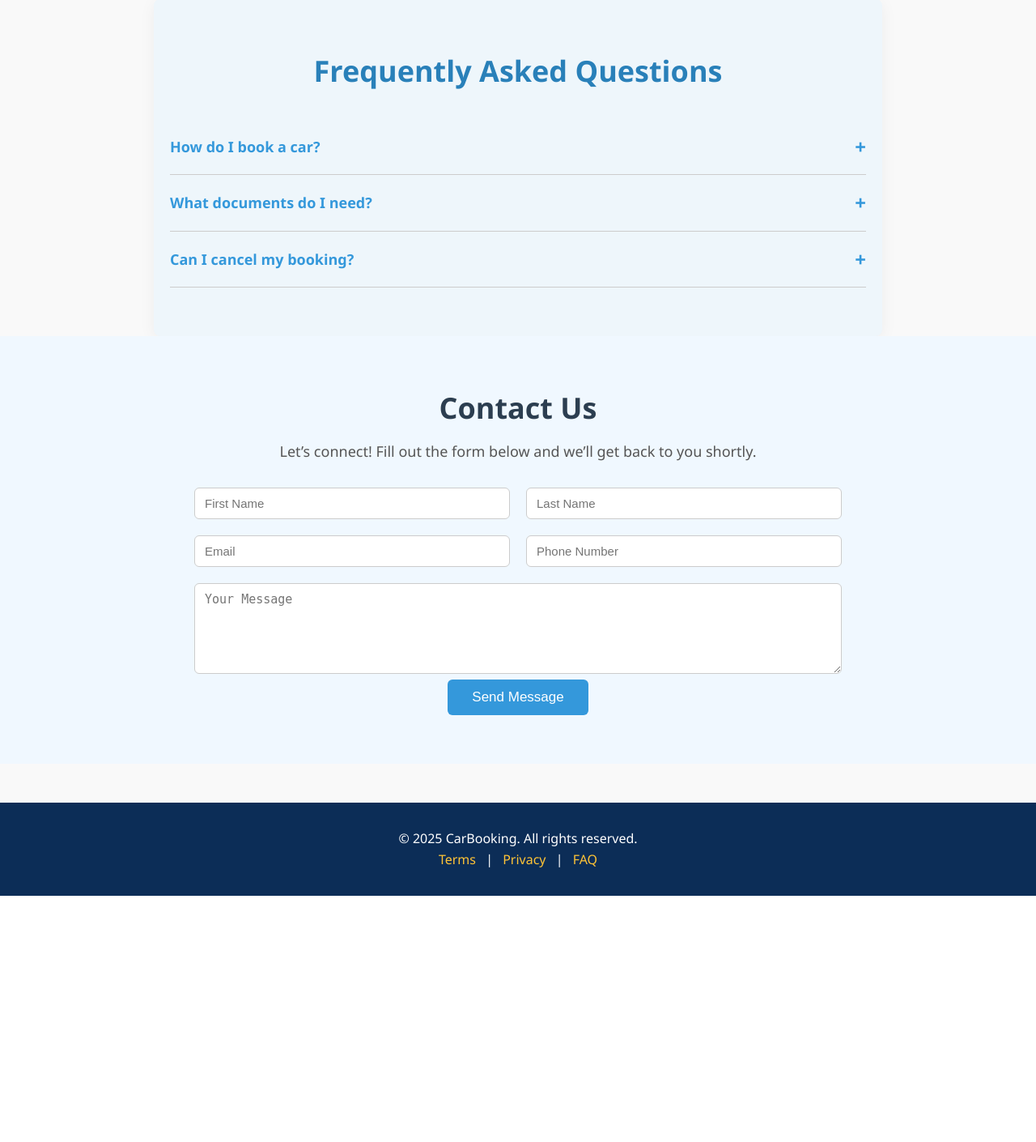
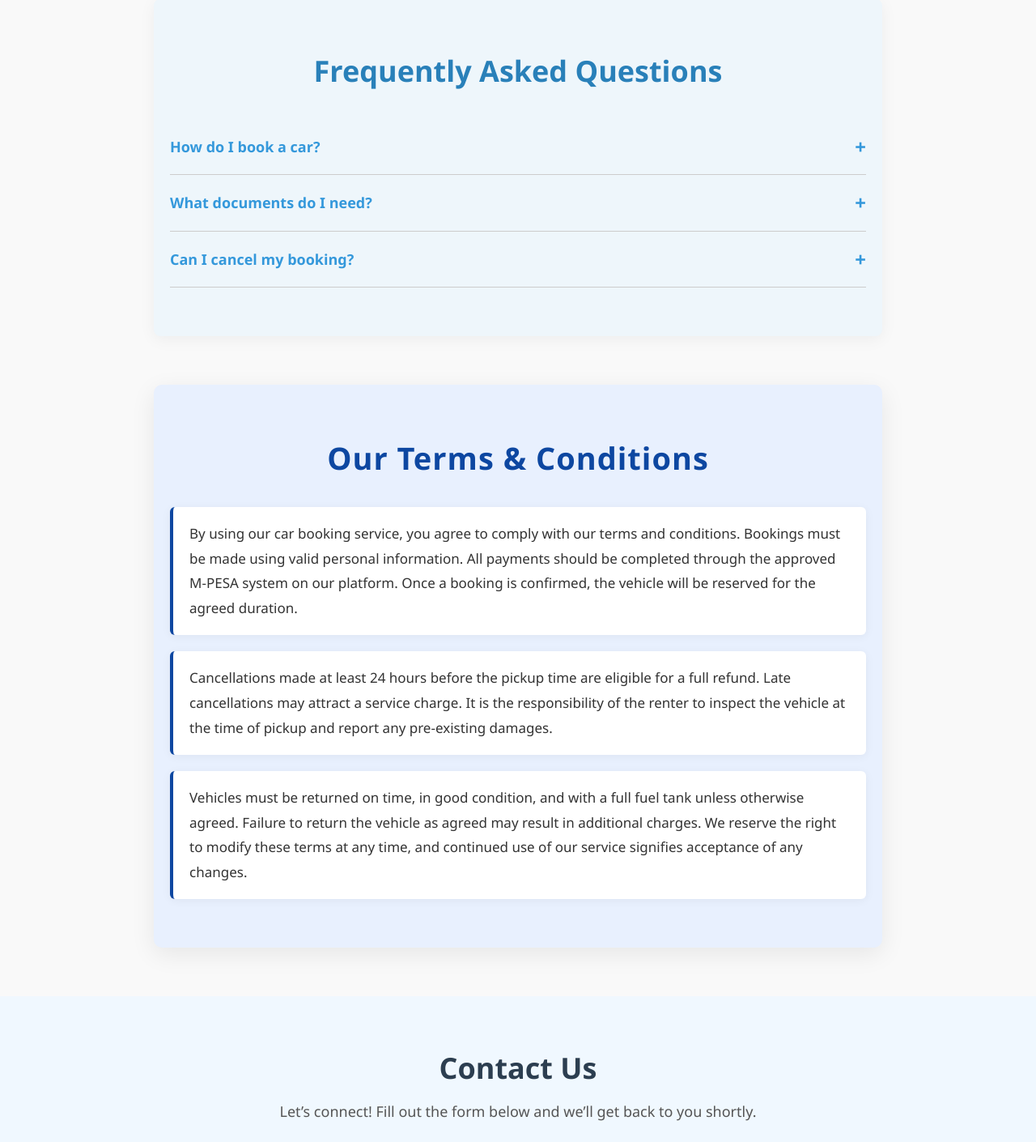
Before and after one commit to GERRY-01/bookmyride, a Django app: template templates/home.html in a window 1280 px wide. Shown: the part 1103-2513 px from the top of the page at 81% size. Before the commit the page ends 2209 px from the top, so only its background shows below. Run offline with Django 3.2, Linux system fonts and the light colour scheme; the template is opened without the code that fills it, so the values that code supplies are empty.

Commit message:
added the terms and conditions section

```diff
--- a/templates/home.html
+++ b/templates/home.html
@@ -737,7 +737,7 @@ nav a:hover::after {
   margin: 0;
   font-size: 16px;
   color: #333;
-  background: #fff;
+  background: #eef6fb;
   padding: 10px 15px;
   border-radius: 6px;
   box-shadow: 0 2px 8px rgba(0,0,0,0.05);
@@ -759,6 +759,61 @@ nav a:hover::after {
 }
 
 /* end of FAQs */
+
+/* terms and conditions */
+
+.terms-section {
+  background: #e8f0fe; /* light bluish background for calm, clean look */
+  padding: 60px 20px;
+  max-width: 900px;
+  margin: 60px auto;
+  border-radius: 10px;
+  box-shadow: 0 8px 30px rgba(0, 0, 0, 0.08);
+  opacity: 0;
+  transform: translateX(-50px);
+  transition: opacity 1s ease, transform 1s ease;
+}
+
+.terms-section.visible {
+  opacity: 1;
+  transform: translateX(0);
+}
+
+.terms-section h2 {
+  text-align: center;
+  color: #0d47a1; /* rich blue */
+  font-size: 38px;
+  margin-bottom: 30px;
+  letter-spacing: 1px;
+}
+
+.terms-content p {
+  font-size: 17px;
+  color: #333; /* dark gray for good readability */
+  line-height: 1.8;
+  margin-bottom: 20px;
+  background: #ffffff;
+  padding: 18px 20px;
+  border-left: 4px solid #0d47a1; /* visual indicator */
+  border-radius: 6px;
+  box-shadow: 0 2px 12px rgba(0, 0, 0, 0.05);
+}
+
+.terms-content p:last-child {
+  margin-bottom: 0;
+}
+
+@media (max-width: 768px) {
+  .terms-section h2 {
+    font-size: 28px;
+  }
+
+  .terms-content p {
+    font-size: 15px;
+    padding: 14px 16px;
+  }
+}
+/* end of terms and conditions */
   </style>
 </head>
 <body>
@@ -875,7 +930,10 @@ nav a:hover::after {
       <span class="toggle-icon">+</span>
     </div>
     <div class="faq-answer">
-      <p>You can book a car by selecting your preferred vehicle, filling out the booking form, and confirming your payment. It’s fast and easy!</p>
+      <p> Create an account on our website, choose the car you want, and click the <strong style="color: orangered;">Book Now</strong> button.
+      Enter your phone number and the amount you'd like to pay. Confirm your payment,
+      and you will receive a confirmation notification on your phone via M-PESA.
+      It’s quick, easy, and secure!</p>
     </div>
   </div>
 
@@ -900,6 +958,25 @@ nav a:hover::after {
   </div>
 </section>
 <!--End of FAQs-->
+
+
+      <!--Terms and Conditions-->
+      <section class="terms-section" id="terms">
+        <h2>Our Terms & Conditions</h2>
+        <div class="terms-content">
+          <p>
+            By using our car booking service, you agree to comply with our terms and conditions. Bookings must be made using valid personal information. All payments should be completed through the approved M-PESA system on our platform. Once a booking is confirmed, the vehicle will be reserved for the agreed duration.
+          </p>
+          <p>
+            Cancellations made at least 24 hours before the pickup time are eligible for a full refund. Late cancellations may attract a service charge. It is the responsibility of the renter to inspect the vehicle at the time of pickup and report any pre-existing damages.
+          </p>
+          <p>
+            Vehicles must be returned on time, in good condition, and with a full fuel tank unless otherwise agreed. Failure to return the vehicle as agreed may result in additional charges. We reserve the right to modify these terms at any time, and continued use of our service signifies acceptance of any changes.
+          </p>
+        </div>
+      </section>
+      <!--end of terms and conditions-->
+
 
       <!--contacts section-->
       <section class="contact-us" id="contact">
@@ -1043,6 +1120,19 @@ window.addEventListener('scroll', function() {
   }
 });
 
+//onscroll for Terms and conditions
+window.addEventListener('scroll', function() {
+  const termsSection = document.querySelector('.terms-section');
+  const position = termsSection.getBoundingClientRect().top;
+  const screenHeight = window.innerHeight;
+
+  if (position < screenHeight - 100) {
+    termsSection.classList.add('visible');
+  } else {
+    termsSection.classList.remove('visible');
+  }
+});
+
 </script>
 
 
```
